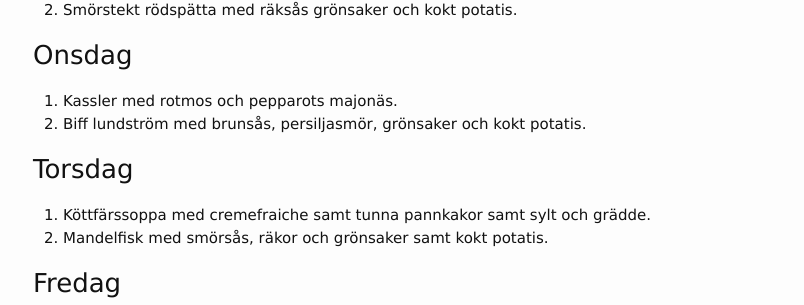
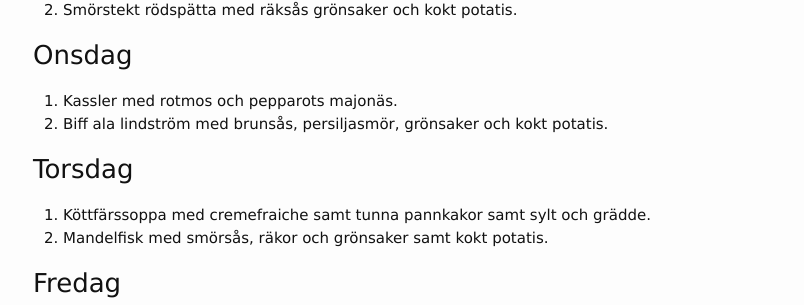
Before and after one commit to FarInn62/farinn62.github.io, a Jekyll site: the page built from lunch.md, in a window 1280 px wide. Shown: the part 414-719 px from the top of the page, without its empty margins (237-1041 px from the left). Built offline with Jekyll 4.4.1, drawn with Linux system fonts in a browser that asks for light colours.

Commit message:
Update lunch.md

```diff
--- a/lunch.md
+++ b/lunch.md
@@ -20,7 +20,7 @@ Alla rätter: 85:- Take away: 70:-
 
 ### Onsdag
 1. Kassler med rotmos och pepparots majonäs.
-2. Biff lundström med brunsås, persiljasmör, grönsaker och kokt potatis.
+2. Biff ala lindström med brunsås, persiljasmör, grönsaker och kokt potatis.
 
 ### Torsdag
 1.  Köttfärssoppa med cremefraiche samt tunna pannkakor samt sylt och grädde.
```
